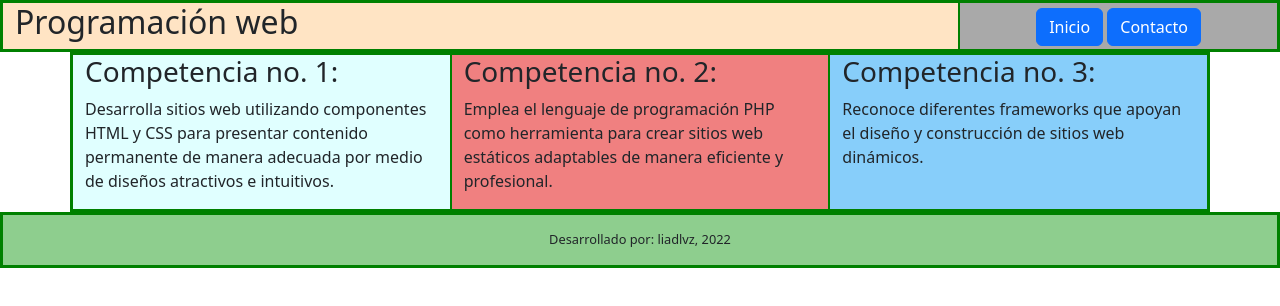
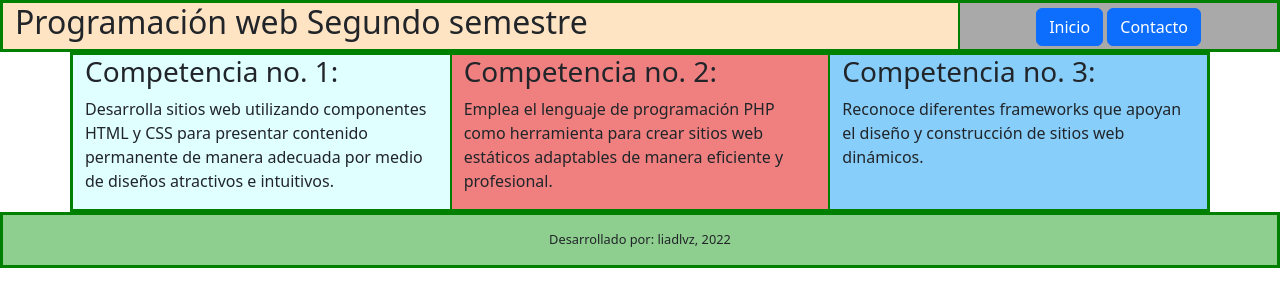
Before and after one commit to lindadlvz/RWD-Bootstrap, a plain HTML site: page index.html in a window 1280 px wide. Drawn offline with nearby package versions, Linux system fonts and the light colour scheme.

Commit message:
cambio con git bash

```diff
--- a/index.html
+++ b/index.html
@@ -16,7 +16,7 @@
     <div class="row">
       <div class="col-md-9 col-sm-6
                   encabezadoIzquierdo">
-        <h2>Programación web</h2>
+        <h2>Programación web Segundo semestre</h2>
       </div>
       <div class="col-md-3 -d none col-sm-6 d-md-block
                   encabezadoDerecho">
```
